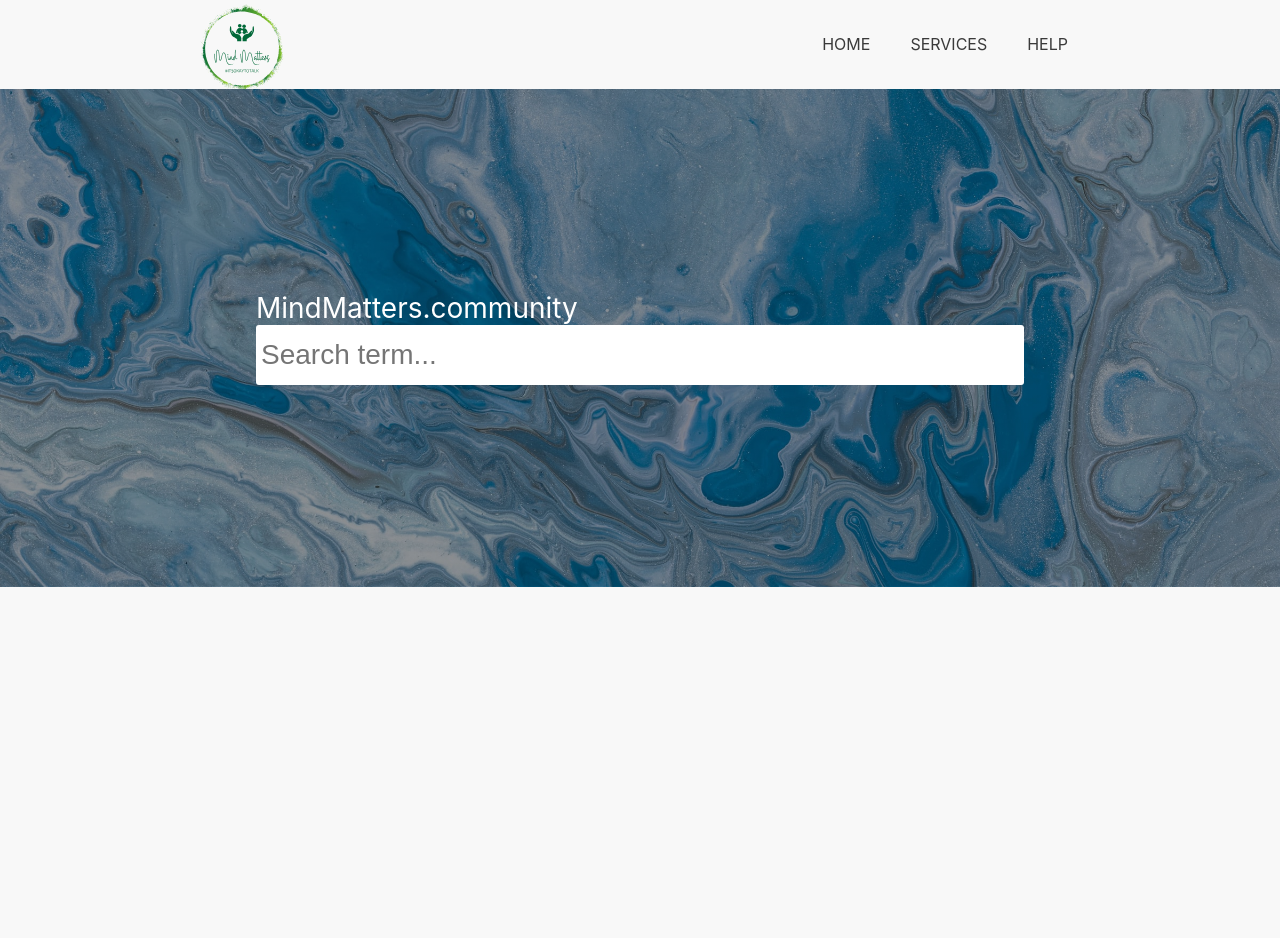
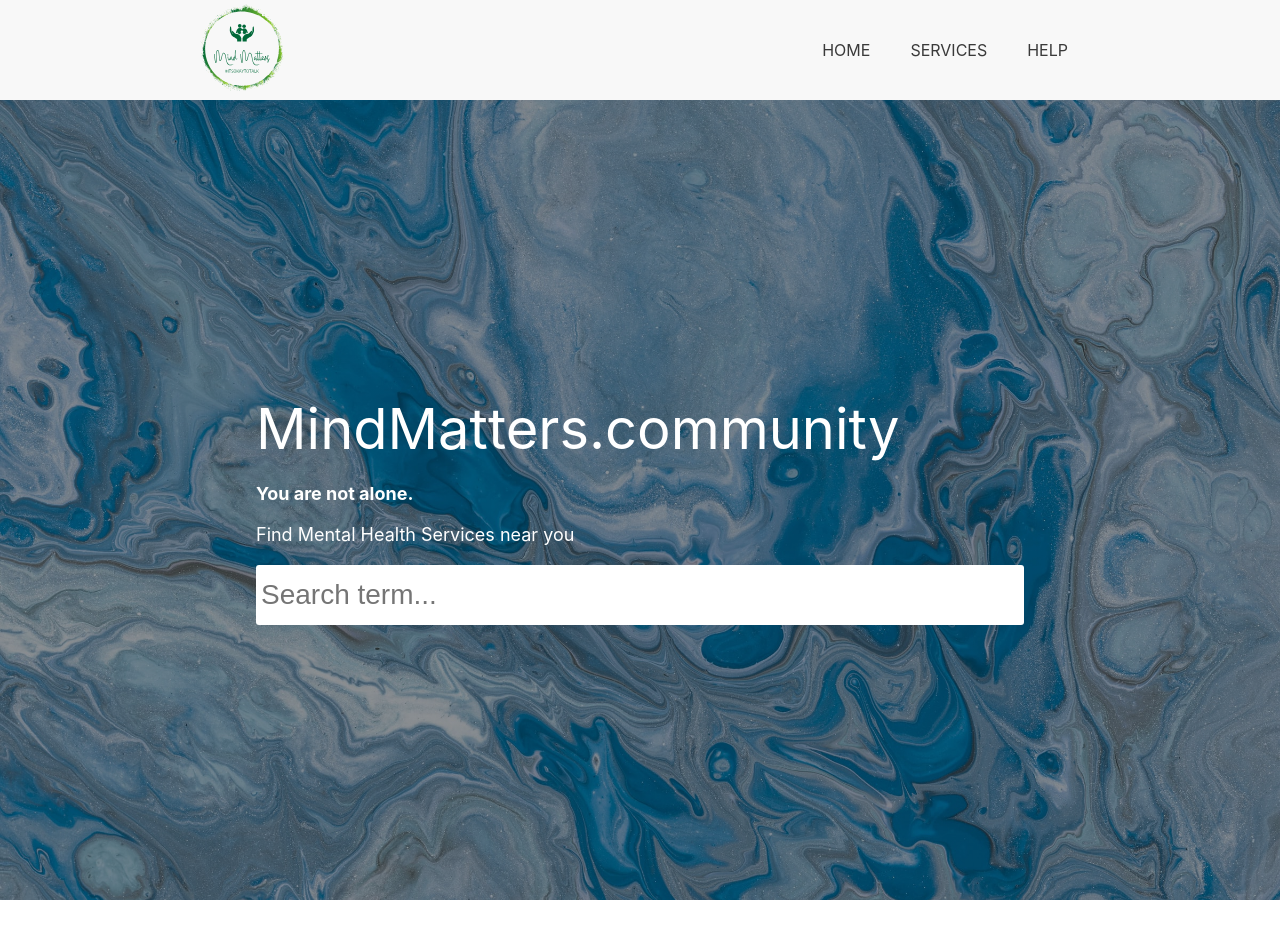
Before and after one commit to ughffs/MindMatters, a React (Create React App) app in the folder mind-matters/: page / in a window 1280 px wide. Shown: the top 938 px of the page. After the commit the page ends 900 px from the top, so only its background shows below. Built offline with nearby package versions, Linux system fonts and the light colour scheme.

Commit message:
Minor tweaks

```diff
--- a/mind-matters/src/components/layout/main/Header.js
+++ b/mind-matters/src/components/layout/main/Header.js
@@ -10,7 +10,6 @@ const Header = (props) => {
                 <div className="header-left-container">
 
                     <div className="header-menu-logo" style={ headerLeftLogo }></div>
-
                 </div>
                 <div className="header-menu-container">
                     <ul>
--- a/mind-matters/src/components/layout/shared/SearchBox.js
+++ b/mind-matters/src/components/layout/shared/SearchBox.js
@@ -23,7 +23,6 @@ const inputBoxStyle = {
 
 const searchBoxContainer = {
     display: 'flex',
-    width: '60%'
 }
 
 export default SearchBox;
--- a/mind-matters/src/sections/main/Main.js
+++ b/mind-matters/src/sections/main/Main.js
@@ -12,12 +12,20 @@ const Main = (props) => {
                 <Header />
                 <div className="body-main" style={customBodyStyle}>
                     <div className="search-panel" style={searchPanelWithBgImage}>
+                      <div className="search-container">
                         <div className="search-header">
-                            <div>
+                          <div className="search-heading">
                                 MindMatters.community
+                            </div>
+                            <div className="subtle-heading">
+                              <span class="bold-text">You are not alone.</span>
+                            </div>
+                            <div className="subtle-heading">
+                              Find Mental Health Services near you
                             </div>
                         </div>
                         <SearchBox className="home-search-box" />
+                      </div>
                     </div>
                 </div>
             </div>
@@ -30,7 +38,6 @@ const Main = (props) => {
 
 const searchPanelWithBgImage = {
     width: '100%',
-    height: '70%',
     backgroundSize: 'cover',
     backgroundPosition: 'center',
     backgroundImage: `linear-gradient(rgba(0, 0, 0, 0.4), rgba(0, 0, 0, 0.4)), url(${BlueImage})`
--- a/mind-matters/src/style/common.css
+++ b/mind-matters/src/style/common.css
@@ -1,5 +1,4 @@
 html {
-    scroll-snap-type: y mandatory;
 }
 body, html {
     width: 100%;
@@ -15,7 +14,6 @@ a:hover {
 }
 #root {
     width: 100%;
-    height: 100%;
 }
 .fragment-default-style {
     height: 100%;
@@ -40,7 +38,7 @@ a:hover {
     display: flex;
     flex: 1 100;
     flex-direction: column;
-    height: 100%;
+    height: 800px;
     justify-content: center;
     align-items: center;
 }
@@ -50,7 +48,23 @@ a:hover {
 }
 .search-header {
     text-align: left;
-    width: 60%;
     color: #ffffff;
     font-size: 28px;
 }
+.search-heading {
+  margin: 20px 0;
+  font-size: 2em;
+}
+.subtle-heading {
+    font-size: 18px;
+    margin: 20px 0;
+}
+.search-container {
+  display: flex;
+  flex-direction: column;
+  width: 60%;
+  max-width: 1300px;
+}
+.bold-text {
+  font-weight: bold;
+}
```
